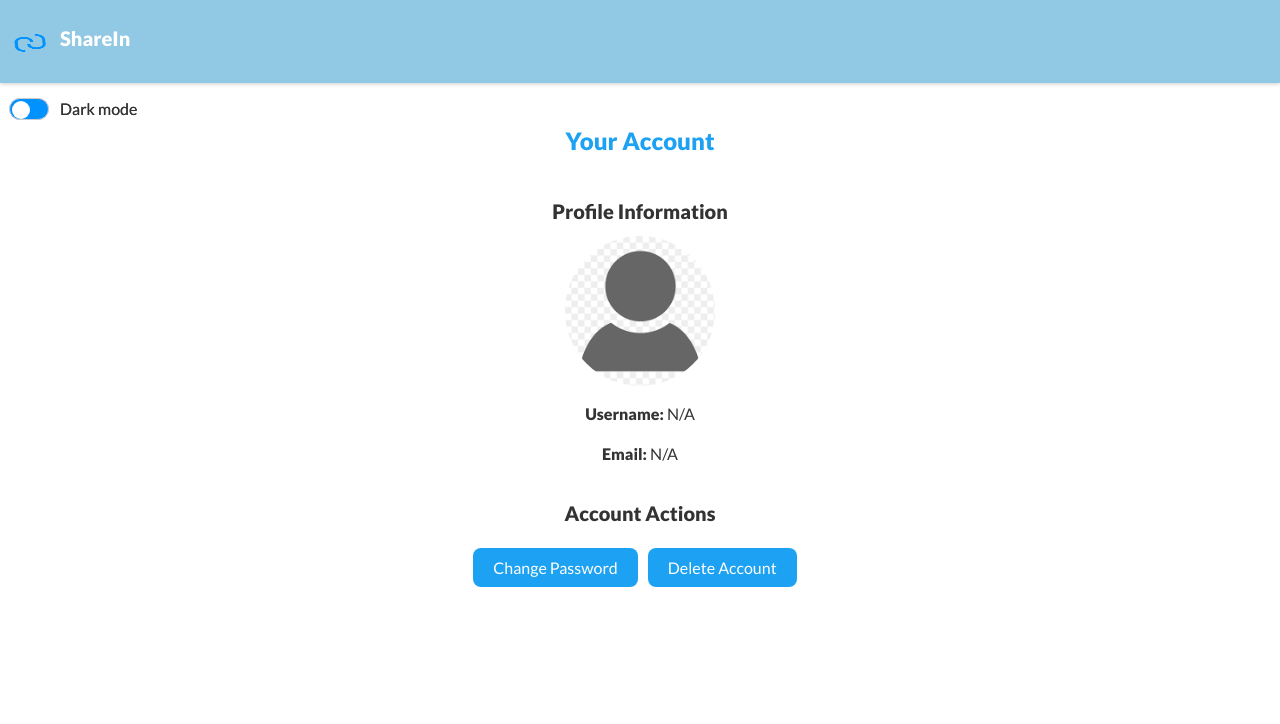
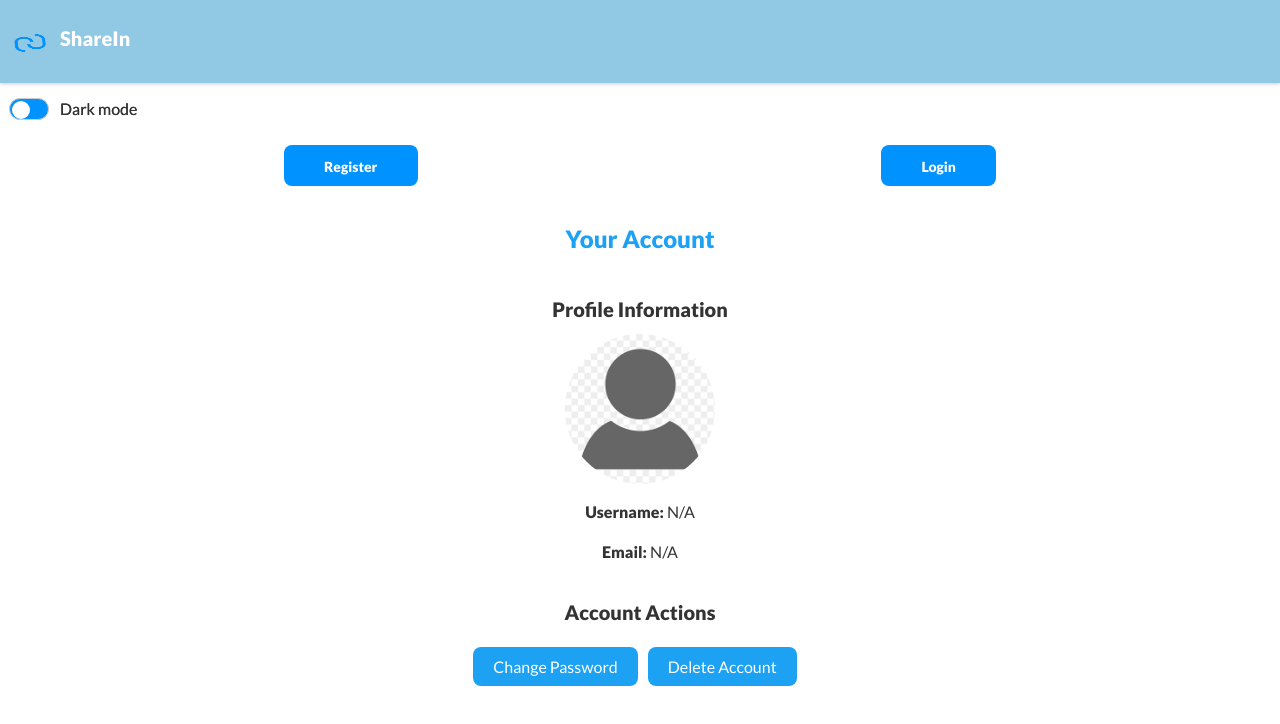
Before and after one commit to AnitaToRemember/proyectoFinal-linkShareFrontend, a React (Vite) app: page /account in a window 1280 px wide. Shown: the top 724 px of the page. Built offline with nearby package versions, Linux system fonts and the light colour scheme.

Commit message:
<adding auth button to filter page and account page>

```diff
--- a/src/pages/AccountPage.jsx
+++ b/src/pages/AccountPage.jsx
@@ -4,6 +4,7 @@ import { AuthContext } from "../context/AuthContext";
 import { uploadAvatar } from "../services";
 import { Link } from "react-router-dom";
 import "../styles/pages/AccountPage.css";
+import { Auth } from "../components/Auth";
 
 const AccountPage = () => {
   const { user, token } = useContext(AuthContext);
@@ -51,6 +52,10 @@ const AccountPage = () => {
 
   return (
     <section className="account">
+      <header>
+					<Auth />
+			</header>
+
       <h1>Your Account</h1>
       <div className="account-details">
         <h2>Profile Information</h2>
--- a/src/pages/FilterPage.jsx
+++ b/src/pages/FilterPage.jsx
@@ -2,6 +2,7 @@ import { useEffect, useState } from "react";
 import { filterService } from "../services";
 import LinkPost from "../components/LinkPost";
 import "../styles/pages/FilterPage.css";
+import { Auth } from "../components/Auth";
 
 function FilterPage() {
   const [sortBy, setSortBy] = useState("date");
@@ -27,6 +28,9 @@ function FilterPage() {
 
   return (
     <div className="filter-container">
+    <header>
+					<Auth />
+			</header>
       <h2 className="filter-title">Filter Posts</h2>
       <div className="filter-select-container">
         <label htmlFor="sortBy" className="filter-label">Sort by:</label>
--- a/src/styles/components/NewLink.css
+++ b/src/styles/components/NewLink.css
@@ -6,7 +6,7 @@
 	display: flex;
 	flex-direction: column;
 	border: 1px solid #ccc;
-	margin-top: 2rem;
+	margin-top: 4rem;
 	max-width: 600px;
 	border-radius: 8px;
 	padding: 16px;
--- a/src/styles/pages/FilterPage.css
+++ b/src/styles/pages/FilterPage.css
@@ -1,7 +1,7 @@
 /* Filter Page Container */
 .filter-container {
   max-width: 600px;
-  margin: 0 auto;
+  margin: 4rem auto;
   padding: 20px;
   background-color: #fff;
   box-shadow: 0 2px 4px rgba(0, 0, 0, 0.1);
```
